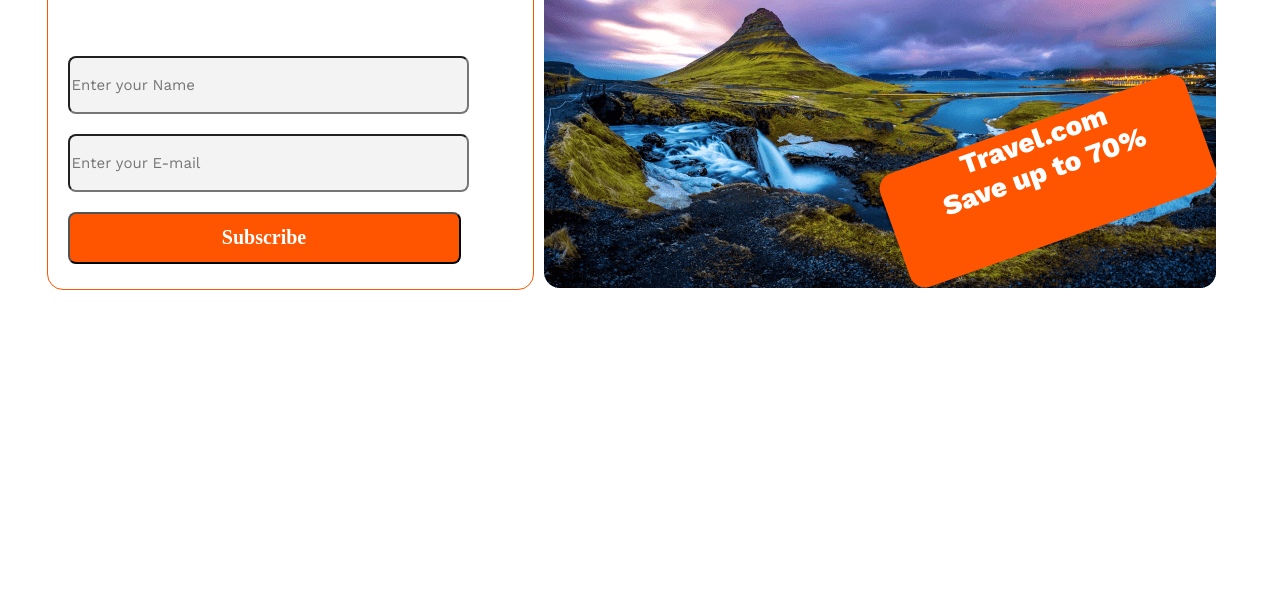
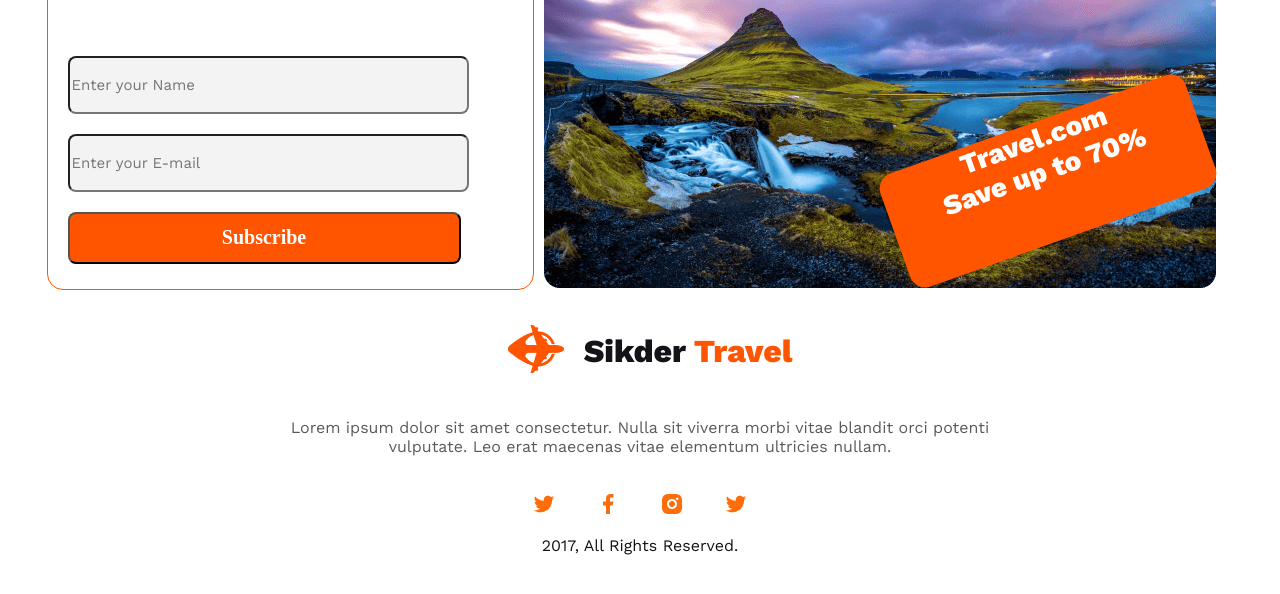
Before and after one commit to Israfil193/B9A2-Sikder-Travel, a plain HTML site: page index.html in a window 1280 px wide. Shown: the part 3080-3674 px from the top of the page. Drawn offline with nearby package versions, Linux system fonts and the light colour scheme.

Commit message:
done the website

```diff
--- a/index.html
+++ b/index.html
@@ -155,5 +155,25 @@
         </div>
 
     </section>
+
+
+    <section class="section-nbr">
+        <div class="container3">
+            <div class="logo2">
+                <img src="Images/Group 40071 (2).png" alt="">
+            </div>
+            <h3>Sikder <span class="travel-style2">Travel</span></h3>
+        </div>
+        <p>Lorem ipsum dolor sit amet consectetur. Nulla sit viverra morbi vitae blandit
+            orci potenti <br> vulputate. Leo erat maecenas vitae elementum ultricies nullam.</p>
+        <div class="icons">
+            <img class="icon1" src="Images/twitter.png" alt="">
+            <img class="icon2" src="Images/facebook.png" alt="">
+            <img class="icon3" src="Images/insta.png" alt="">
+            <img class="icon4" src="Images/twitter.png" alt="">
+        </div>
+
+        <div class="reserved">2017, All Rights Reserved.</div>
+    </section>
 </body>
 </html>
--- a/style.css
+++ b/style.css
@@ -542,3 +542,101 @@ nav ul .home-style{
     background: #FF5400;
     margin-left: 342px;
 }
+
+
+
+
+.container3{
+    display: flex;
+    align-items: center;
+    justify-content: center;
+}
+
+.container3 .logo2{
+    padding: 10px;
+    margin: 10px;
+}
+.container3 h3{
+    color: var(--Dark-01, #131318);
+    font-size: 32px;
+    font-weight: 800;
+}
+.container3 .travel-style2{
+    color: #FF5400;
+}
+.section-nbr p{
+    text-align: center;
+    justify-content: center;
+    color: #5A5A5D;
+    font-size: 16px;
+    font-weight: 400;
+}
+.section-nbr .icons{
+   display: flex;
+   justify-content: center;
+   align-items: center;
+}
+.icons .icon1{
+    padding: 10px;
+    margin: 10px;
+}
+.icons .icon2{
+    padding: 10px;
+    margin: 10px;
+}
+.icons .icon3{
+    padding: 10px;
+    margin: 10px;
+}
+.icons .icon4{
+    padding: 10px;
+    margin: 10px;
+}
+.section-nbr .reserved{
+    text-align: center;
+    justify-content: center;
+    color: #131318;
+    font-size: 16px;
+    font-weight: 300;
+}
+
+/*responsive style*/
+
+@media screen and (max-width: 576px) {
+    header{
+        flex-direction: column;
+        padding-top: 40px;
+    }
+    .simple{
+        margin-top: 130px;
+    }
+
+    .features,
+    .banner h1,
+    .folder,
+    .news,
+    .simple-content .simple-title,
+    .logo,
+    .banner,
+    .container,
+    .home-style,
+    .simple,
+    .container2 ,
+    .container3 ,
+    .section-nbr .icons ,
+    .container2,
+    .folder-img,
+    .container2,
+    .choose,
+    .choose2,
+    .choose3{
+        flex-direction: column;
+    }
+
+}
+
+
+
+@media screen and (max-width: 576px) and (max-width: 960px) {
+
+}
```
Also changed, not shown: Images/Linkedin.png (added), Images/facebook.png (added), Images/insta.png (added), Images/twitter.png (added).
